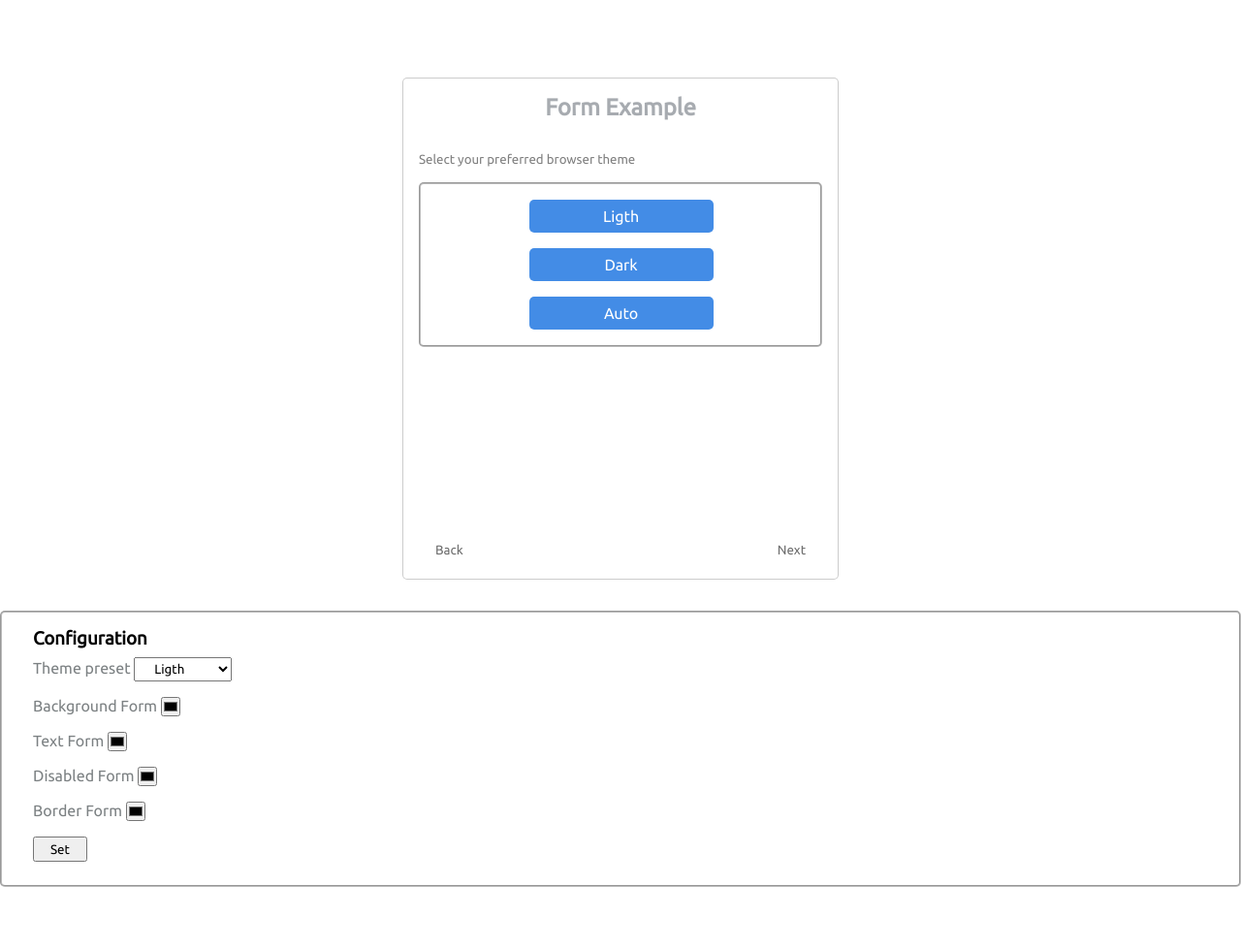
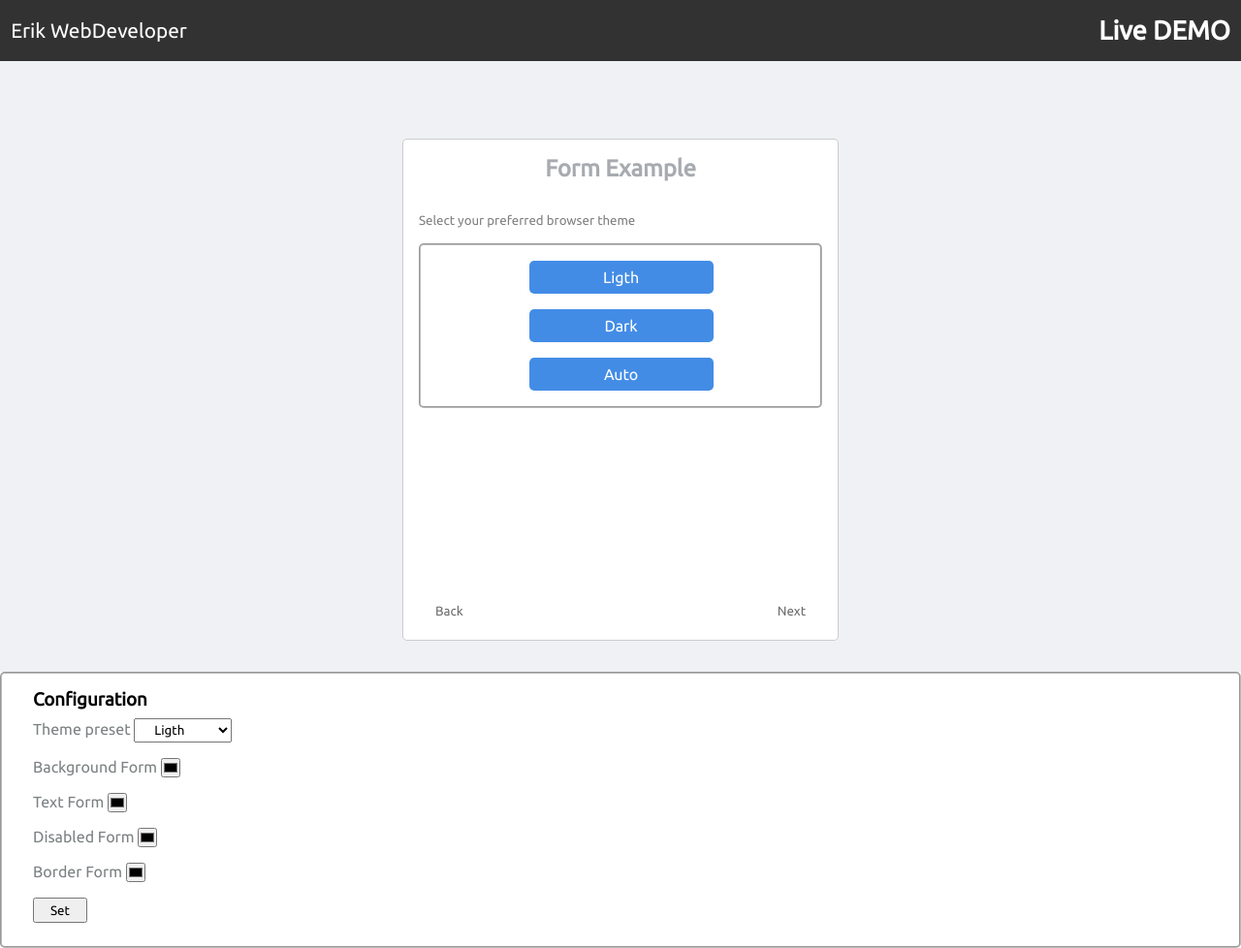
Before and after one commit to ErikWebDeveloper/ErikWebDeveloper.github.io, a plain HTML site: page widgets/form-swipper/index.html in a window 1280 px wide. Shown: the whole page at 97% size. Before the commit the page ends 915 px from the top, so only its background shows below. Drawn offline with Linux system fonts and the light colour scheme.

Commit message:
Form Swipper

```diff
--- a/css/_main.css
+++ /dev/null
@@ -1 +0,0 @@
-@import url(flex.css);
--- a/css/core/global.css
+++ b/css/core/global.css
@@ -6,3 +6,31 @@
 *{
     font-family: 'Ubuntu';
 }
+body{
+    background-color: rgb(239, 241, 244);
+}
+header{
+    background-color: rgb(50, 50, 50);
+    color: white;
+    padding: 1rem 0.7rem;
+    display: flex;
+    align-items: center;
+}
+header a{
+    width: 100%;
+    color: white;
+    font-size: 1.3em;
+    text-decoration: none !important;
+}
+header h1{
+    cursor: default;
+    text-align: end;
+    width: 100%;
+    right: 1px;
+    font-size: 1.7rem;
+}
+
+.configContainer{
+    background-color: white;
+    margin-top: 2rem;
+}
--- a/css/flex.css
+++ /dev/null
@@ -1,5 +0,0 @@
-.d-flex{display: flex;}
-.flex-column{flex-direction: column;}
-.flex-row{flex-direction: row;}
-.justify-content-center{justify-content: center;}
-.align-items-center{align-items: center;}
--- a/widgets/form-swipper/index.html
+++ b/widgets/form-swipper/index.html
@@ -1,10 +1,11 @@
 <!DOCTYPE html>
-<html lang="en">
+<html lang="es">
 <head>
     <meta charset="UTF-8">
     <meta name="viewport" content="width=device-width, initial-scale=1.0">
-    <title>New Acount</title>
+    <title>Erik WebDeveloper - Form Swipper</title>
     <!--CSS-->
+    <link rel="stylesheet" href="/css/core/global.css">
     <link rel="stylesheet" href="./formSwipper.css">
     <style>
         @font-face {
@@ -97,6 +98,12 @@
     </style>
 </head>
 <body>
+    <header>
+        <a href="/">Erik WebDeveloper</a>
+        <h1>
+            Live DEMO
+        </h1>
+    </header>
     <div class="formSwipperContainer">
         <form id="userConfigForm" class="formSwipper" action="#" method="GET">
             <!--Tipo de cuenta-->
@@ -189,7 +196,7 @@
         </form>
     </div>
 
-    <div class="configContainer" style="margin-top: 2rem; background-color: rgba(255, 255, 255, 0.3);">
+    <div class="configContainer">
         <fieldset style="padding: 1rem 2rem;">
             <h3 style="margin-bottom: 0.5rem;">Configuration</h3>
             <div>
--- a/widgets/form-swipper/main.js
+++ b/widgets/form-swipper/main.js
@@ -1,4 +1,4 @@
-import  { FormSwipper, FormHandler}  from "./formSwiper.js"
+import  { FormSwipper, FormHandler}  from "./formSwipper.js"
 
 var formSwipperConfig = {
     parentElementId : 'userConfigForm',
```
Also changed, not shown: index.html (+2 -2 lines), widgets/form-swipper/formSwipper.js (renamed from widgets/form-swipper/formSwiper.js), 2 other files.
